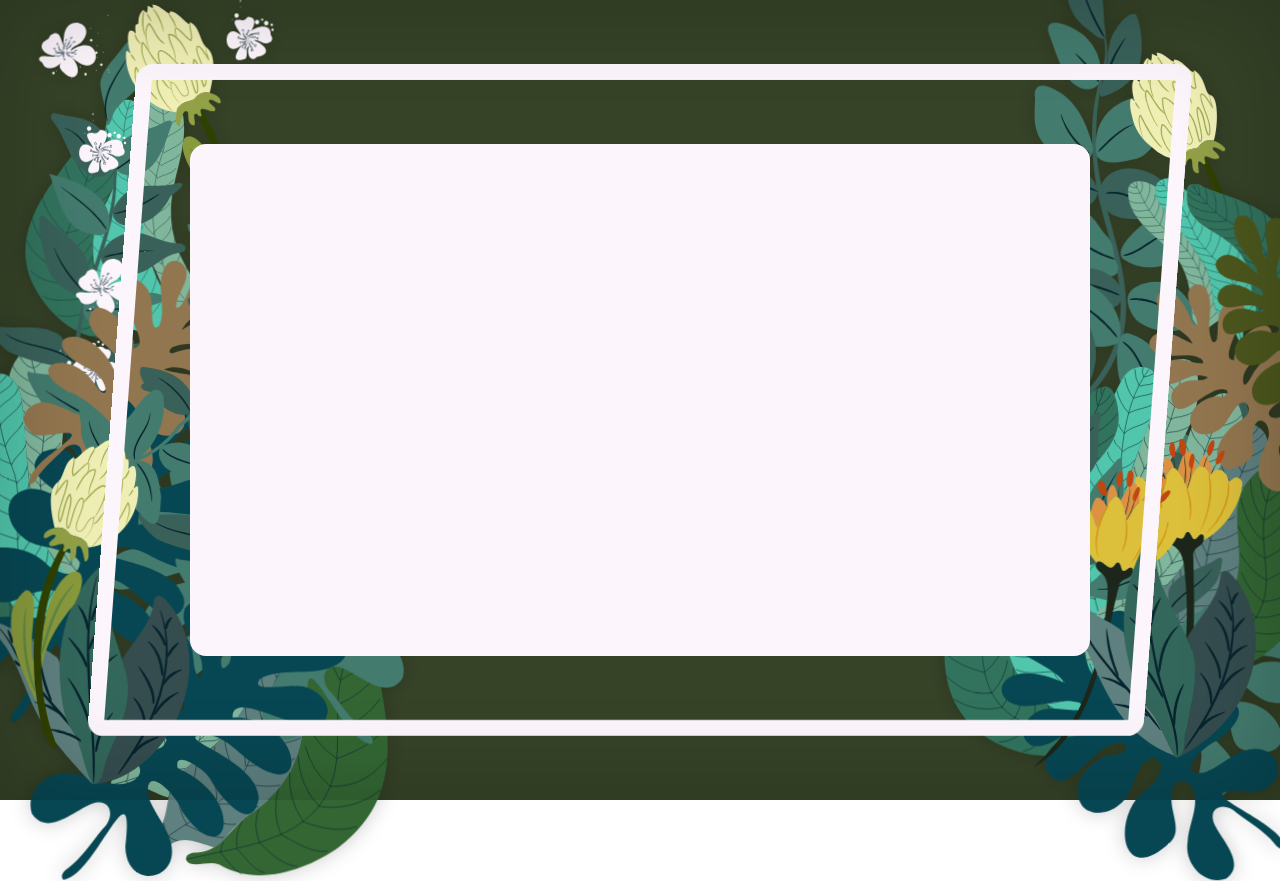
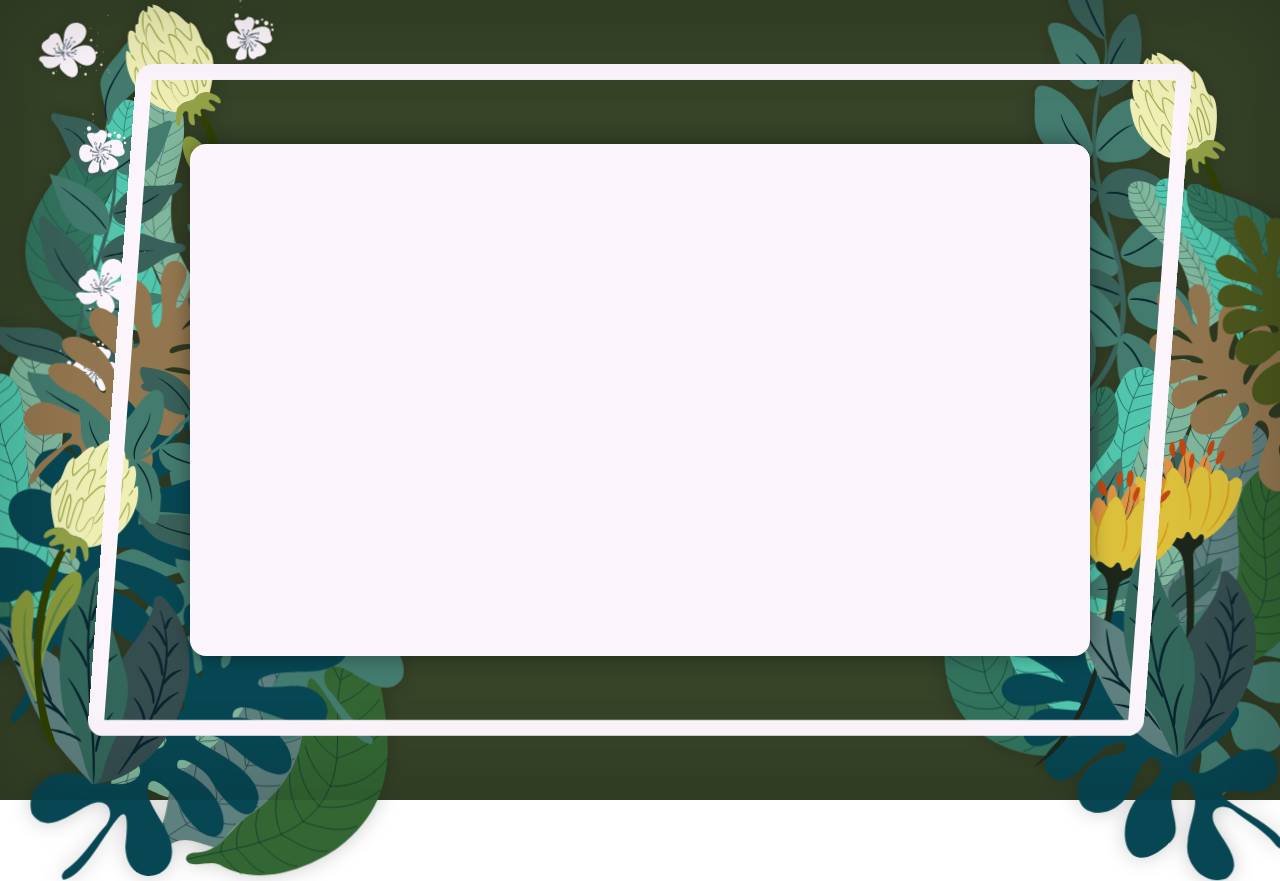
Before and after one commit to nnourr/portfolio-website, an Angular app: page / in a window 1280 px wide. Both pictures are taken after a click on the button "View Projects". Shown: the top 881 px of the page. Built offline with nearby package versions, Linux system fonts and the light colour scheme.

Commit message:
small adjustments

```diff
--- a/src/app/components/project-page/project-page.component.scss
+++ b/src/app/components/project-page/project-page.component.scss
@@ -5,4 +5,7 @@
     max-width: 900px;
     height: 80%;
     border-radius: 1rem;
+    position: relative;
+    z-index: 50;
+    box-shadow: $default-box-shadow;
 }
--- a/src/app/components/project-page/project-page.component.ts
+++ b/src/app/components/project-page/project-page.component.ts
@@ -8,7 +8,7 @@ import { animate, animateChild, group, query, style, transition, trigger } from
   animations: [
     trigger('projectPageAnimation', [
       transition(':enter', [
-        style({width:'100%', height:'100%', maxWidth:'100%', borderRadius:0}),
+        style({width:'100%', height:'100%', maxWidth:'100%', borderRadius:0, boxShadow:"0 0 0 black"}),
         animate("1000ms 1700ms", style({width:"100%", height:"80%", maxWidth:'900px', borderRadius:"1rem"})),
       ])
     ])
```
